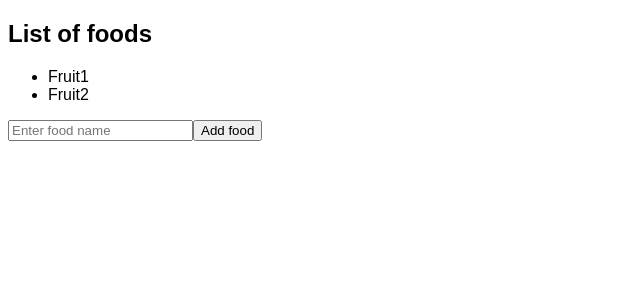
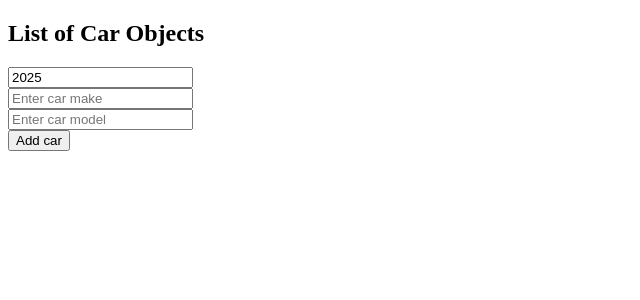
Before and after one commit to Daddanoy/react-course, a React (Vite) app in the folder my-react-ap/: page / in a window 1280 px wide. Shown: the top 300 px of the page, without its empty margins (0-640 px from the left). Built offline with nearby package versions, Linux system fonts and the light colour scheme.

Commit message:
CREATE AN ARRAY OF OBJECTS AND UPDATE THEIR STATE IN REACT

```diff
--- a/my-react-ap/src/App.jsx
+++ b/my-react-ap/src/App.jsx
@@ -1,4 +1,4 @@
-import MyComponent from "./FruitArray"
+import MyComponent from "./CarAdder.jsx"
 
 
 function App() {
@@ -7,7 +7,7 @@
 
 return(<>
 
-<MyComponent/>
+<MyComponent />
 
 </>)
 }
--- /dev/null
+++ b/my-react-ap/src/CarAdder.jsx
@@ -0,0 +1,65 @@
+import React, {useState} from 'react'
+
+function MyComponent(){
+
+  const [cars, setCars] = useState([]);
+  const [carYear, setCarYear] = useState(new Date().getFullYear());
+  const [carMake, setCarMake] = useState('');
+  const [carModel, setCarModel] = useState('');
+
+  function handleAddCar(){
+
+    const newCar = {year:carYear,
+                    make: carMake,
+                    model: carModel};
+
+     setCars(c=>[...c, newCar]);
+
+     setCarYear(new Date().getFullYear());
+     setCarMake('');
+     setCarModel('');
+
+     console.log(cars)
+  }
+
+  function handleRemoveCar(index){
+    setCars(c =>c.filter((_, i) => i !== index) )
+  }
+
+  function handleYearChange(event){
+    setCarYear(event.target.value)
+  }
+
+  function handleMakeChange(event){
+    setCarMake(event.target.value)
+  }
+
+  function handleModelChange(event){
+    setCarModel(event.target.value)
+  }
+
+  return (
+  <div>
+    <h2>List of Car Objects</h2>
+    <ul>
+      {cars.map((car,index) =>
+      <li key={index} onClick={()=> handleRemoveCar(index)}>
+        {car.year} {car.make} {car.model}
+        </li>)}
+    </ul>
+
+    <input type="number" value={carYear} onChange ={handleYearChange} /> <br/>
+
+    <input type="text" value={carMake} onChange ={handleMakeChange}
+    placeholder='Enter car make' /><br/>
+
+    <input type="text" value={carModel} onChange = {handleModelChange}
+    placeholder='Enter car model'/> <br/>
+    <button onClick={handleAddCar}>Add car</button>
+  </div>)
+
+
+
+}
+
+export default MyComponent
--- a/my-react-ap/src/index.css
+++ b/my-react-ap/src/index.css
@@ -1,4 +1,4 @@
-body{
+/*body{
   font-family: Arial, Helvetica, sans-serif;
 }
 
@@ -43,4 +43,4 @@
   padding: 5px;
   border-radius: 10px;
   border: 3px solid hsl(0 , 0%, 80%);
-}
+} CSS FOR COLOR PICKER*/
```
